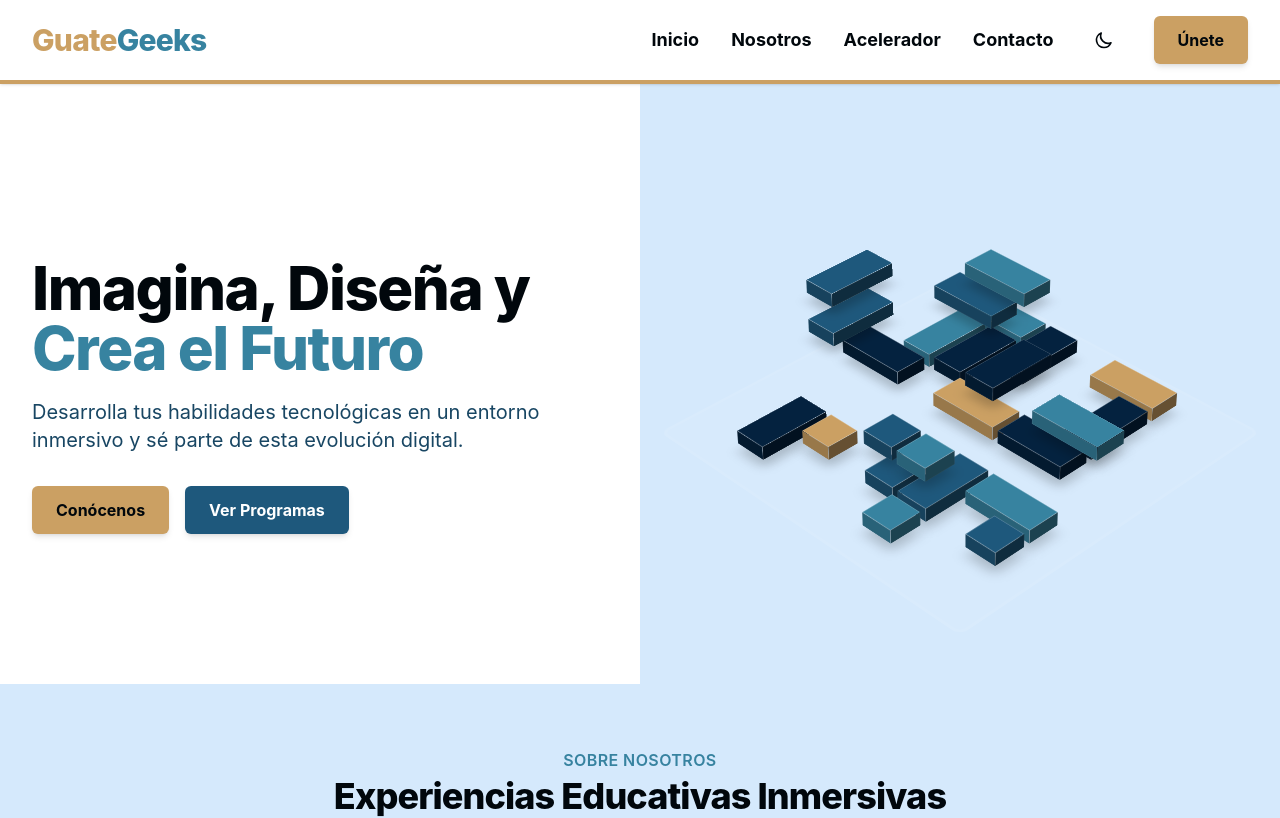
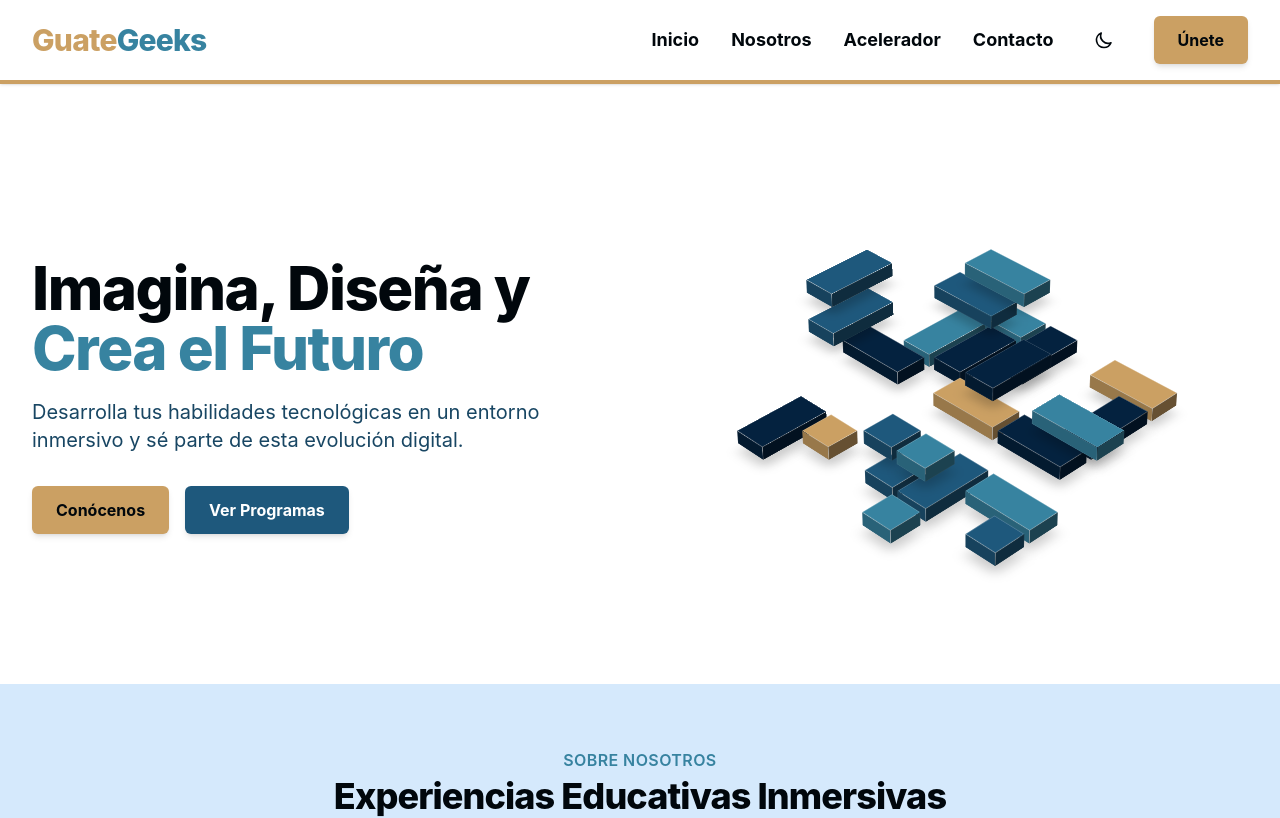
Before and after one commit to GuateGeeks/guategeeks.github.io, a React (Vite) app: page / in a window 1280 px wide. Shown: the top 818 px of the page. Built offline with nearby package versions, Linux system fonts and the light colour scheme.

Commit message:
Remove background

```diff
--- a/src/components/Hero.jsx
+++ b/src/components/Hero.jsx
@@ -127,7 +127,7 @@ function Hero() {
   }, []);
 
   return (
-    <section id="inicio" className="relative bg-[var(--bg-primary)] overflow-hidden transition-colors duration-300 min-h-[600px] flex items-center">
+    <section id="inicio" className="relative overflow-hidden transition-colors duration-300 min-h-[600px] flex items-center">
       <div className="max-w-7xl mx-auto w-full">
         <div className="relative z-10 pb-12 bg-transparent sm:pb-16 md:pb-20 lg:max-w-2xl lg:w-full lg:pb-28 xl:pb-32 pt-10 px-4 sm:px-6 lg:px-8 text-center sm:text-left transition-colors duration-300">
           <main className="mt-8 mx-auto max-w-7xl sm:mt-12 md:mt-16 lg:mt-20 xl:mt-28">
@@ -154,7 +154,7 @@ function Hero() {
 
       {/* Animated Lego Design */}
       <div
-        className="hidden sm:flex lg:absolute lg:inset-y-0 lg:right-0 lg:w-1/2 bg-[var(--bg-secondary)] items-center justify-center overflow-visible h-64 sm:h-full transition-colors duration-300"
+        className="hidden sm:flex lg:absolute lg:inset-y-0 lg:right-0 lg:w-1/2 items-center justify-center overflow-visible h-64 sm:h-full transition-colors duration-300"
         style={{ perspective: '2000px' }}
       >
         <div
--- a/src/components/Services.jsx
+++ b/src/components/Services.jsx
@@ -59,7 +59,7 @@ function Services() {
   ];
 
   return (
-    <section id="servicios" className="py-12 sm:py-16 bg-[var(--bg-primary)] transition-colors duration-300">
+    <section id="servicios" className="py-12 sm:py-16 transition-colors duration-300">
       <div className="max-w-7xl mx-auto px-4 sm:px-6 lg:px-8">
         <div className="text-center mb-10">
           <h2 className="text-3xl font-extrabold text-[var(--text-primary)] sm:text-4xl">
```
